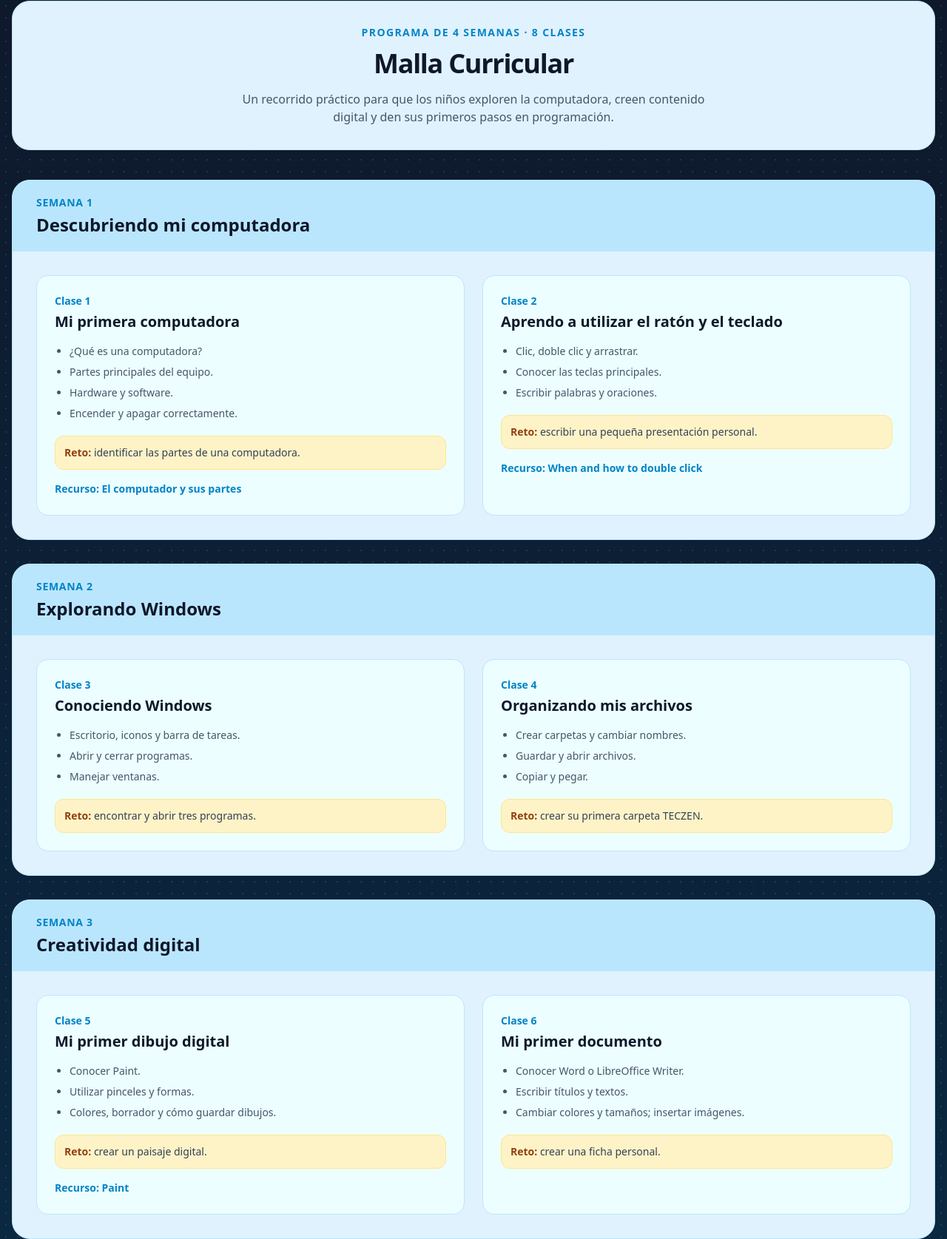
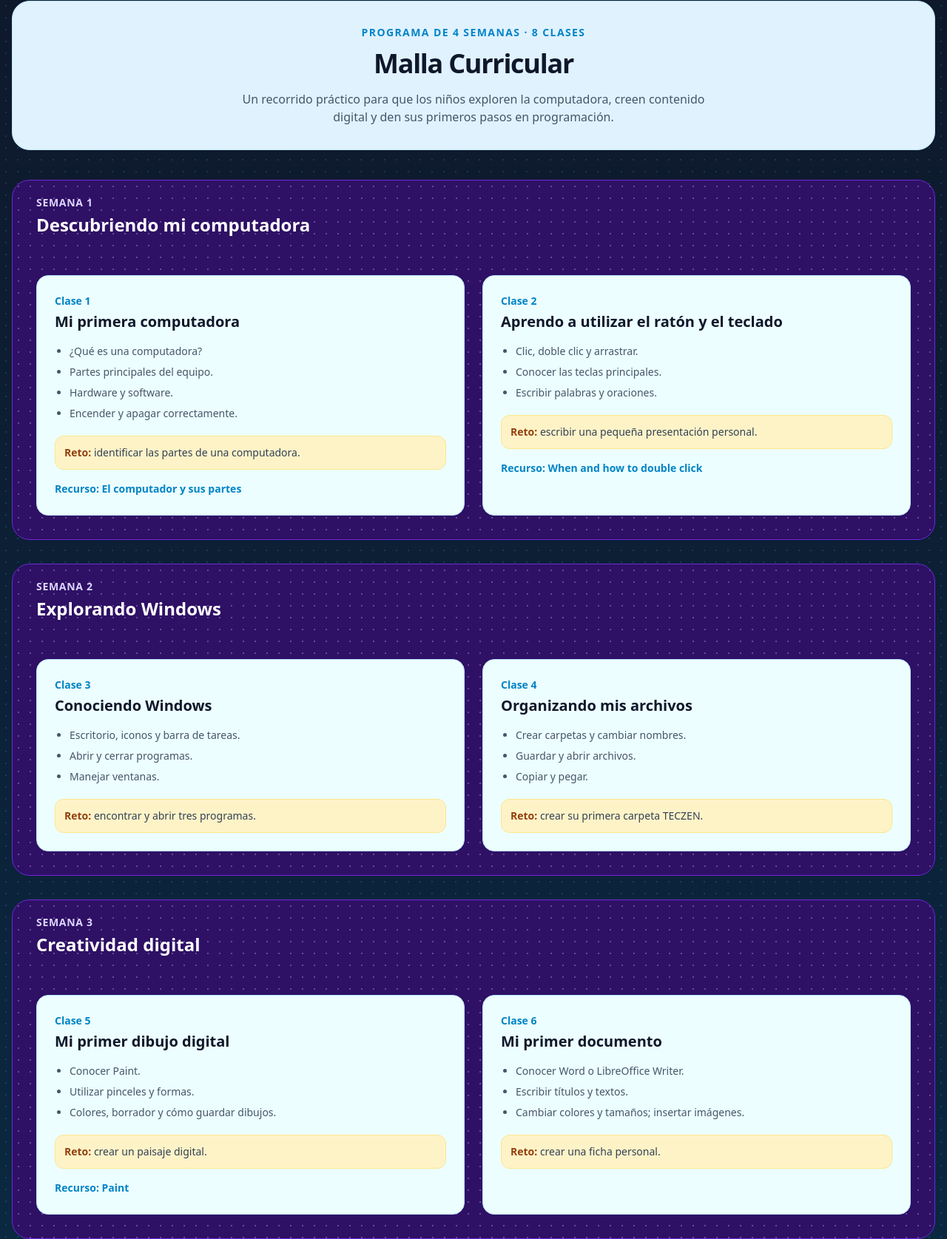
Before and after one commit to MrIsaac01/teczen, a plain HTML site: page curso.html in a window 1280 px wide. Shown: the part 160-1835 px from the top of the page at 74% size. Drawn offline with nearby package versions, Linux system fonts and the light colour scheme.

Commit message:
bg morado

```diff
--- a/curso.html
+++ b/curso.html
@@ -21,8 +21,8 @@
                     <span class="text-black">TEC</span><span class="text-purple-700">ZEN</span>
                 </div>
                 <div>
-                    <span class="text-xs uppercase tracking-widest text-brand-blue font-semibold block">Academia de Tecnología</span>
-                    <span class="text-lg font-bold text-brand-darkblue">Computadora sin miedo</span>
+                    <span class="text-[10px] sm:text-xs uppercase tracking-widest text-brand-blue font-semibold block">Academia de Tecnología</span>
+                    <span class="text-sm sm:text-base font-bold text-brand-darkblue">Computadora sin miedo</span>
                 </div>
             </div>
             <nav class="flex flex-wrap justify-center gap-x-3 gap-y-1 text-xs font-medium text-slate-600 sm:gap-x-5 sm:text-sm">
@@ -48,10 +48,10 @@
         </div>
 
         <div class="space-y-8">
-            <section class="overflow-hidden rounded-3xl border border-sky-200 bg-sky-100 shadow-sm">
-                <div class="bg-sky-200 px-6 py-5 sm:px-8">
-                    <p class="text-sm font-semibold uppercase tracking-wider text-brand-blue">Semana 1</p>
-                    <h2 class="mt-1 text-2xl font-bold text-slate-900">Descubriendo mi computadora</h2>
+            <section class="curriculum-week overflow-hidden rounded-3xl border border-violet-700 shadow-sm">
+                <div class="bg-transparent px-6 py-5 sm:px-8">
+                    <p class="text-sm font-semibold uppercase tracking-wider text-violet-200">Semana 1</p>
+                    <h2 class="mt-1 text-2xl font-bold text-white">Descubriendo mi computadora</h2>
                 </div>
                 <div class="grid gap-6 p-6 md:grid-cols-2 sm:p-8">
                     <article class="rounded-2xl border border-sky-200 bg-cyan-50 p-6">
@@ -80,10 +80,10 @@
                 </div>
             </section>
 
-            <section class="overflow-hidden rounded-3xl border border-sky-200 bg-sky-100 shadow-sm">
-                <div class="bg-sky-200 px-6 py-5 sm:px-8">
-                    <p class="text-sm font-semibold uppercase tracking-wider text-brand-blue">Semana 2</p>
-                    <h2 class="mt-1 text-2xl font-bold text-slate-900">Explorando Windows</h2>
+            <section class="curriculum-week overflow-hidden rounded-3xl border border-violet-700 shadow-sm">
+                <div class="bg-transparent px-6 py-5 sm:px-8">
+                    <p class="text-sm font-semibold uppercase tracking-wider text-violet-200">Semana 2</p>
+                    <h2 class="mt-1 text-2xl font-bold text-white">Explorando Windows</h2>
                 </div>
                 <div class="grid gap-6 p-6 md:grid-cols-2 sm:p-8">
                     <article class="rounded-2xl border border-sky-200 bg-cyan-50 p-6">
@@ -109,10 +109,10 @@
                 </div>
             </section>
 
-            <section class="overflow-hidden rounded-3xl border border-sky-200 bg-sky-100 shadow-sm">
-                <div class="bg-sky-200 px-6 py-5 sm:px-8">
-                    <p class="text-sm font-semibold uppercase tracking-wider text-brand-blue">Semana 3</p>
-                    <h2 class="mt-1 text-2xl font-bold text-slate-900">Creatividad digital</h2>
+            <section class="curriculum-week overflow-hidden rounded-3xl border border-violet-700 shadow-sm">
+                <div class="bg-transparent px-6 py-5 sm:px-8">
+                    <p class="text-sm font-semibold uppercase tracking-wider text-violet-200">Semana 3</p>
+                    <h2 class="mt-1 text-2xl font-bold text-white">Creatividad digital</h2>
                 </div>
                 <div class="grid gap-6 p-6 md:grid-cols-2 sm:p-8">
                     <article class="rounded-2xl border border-sky-200 bg-cyan-50 p-6">
@@ -139,10 +139,10 @@
                 </div>
             </section>
 
-            <section class="overflow-hidden rounded-3xl border border-sky-200 bg-sky-100 shadow-sm">
-                <div class="bg-sky-200 px-6 py-5 sm:px-8">
-                    <p class="text-sm font-semibold uppercase tracking-wider text-brand-blue">Semana 4</p>
-                    <h2 class="mt-1 text-2xl font-bold text-slate-900">Mis primeros pasos en programación</h2>
+            <section class="curriculum-week overflow-hidden rounded-3xl border border-violet-700 shadow-sm">
+                <div class="bg-transparent px-6 py-5 sm:px-8">
+                    <p class="text-sm font-semibold uppercase tracking-wider text-violet-200">Semana 4</p>
+                    <h2 class="mt-1 text-2xl font-bold text-white">Mis primeros pasos en programación</h2>
                 </div>
                 <div class="grid gap-6 p-6 md:grid-cols-2 sm:p-8">
                     <article class="rounded-2xl border border-sky-200 bg-cyan-50 p-6">
--- a/style.css
+++ b/style.css
@@ -16,6 +16,12 @@ body.dotted-blue-body {
         linear-gradient(180deg, #0f172a 0, #082f49 100%);
     background-size: 16px 16px, 100% 100%;
     background-repeat: repeat, no-repeat;
+}
+
+.curriculum-week {
+    background-color: #2e1065;
+    background-image: radial-gradient(rgb(216 180 254 / 35%) 1px, transparent 1px);
+    background-size: 16px 16px;
 }
 
 body .bg-brand-blue {
```
Also changed, not shown: beneficios.html (+2 -2 lines), contacto.html (+2 -2 lines), index.html (+1 -1 lines), inversion.html (+2 -2 lines).
